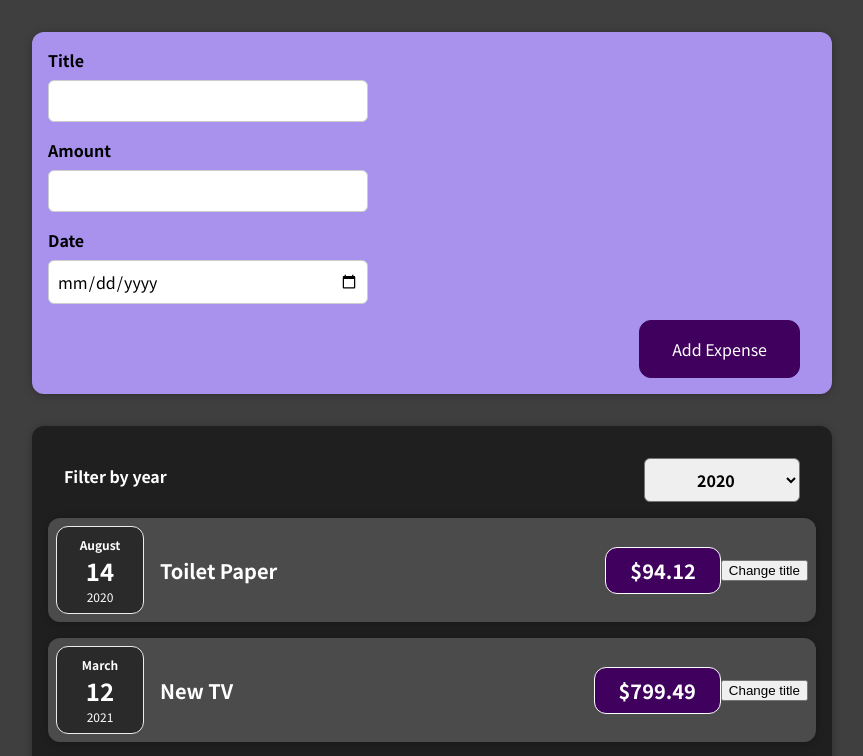
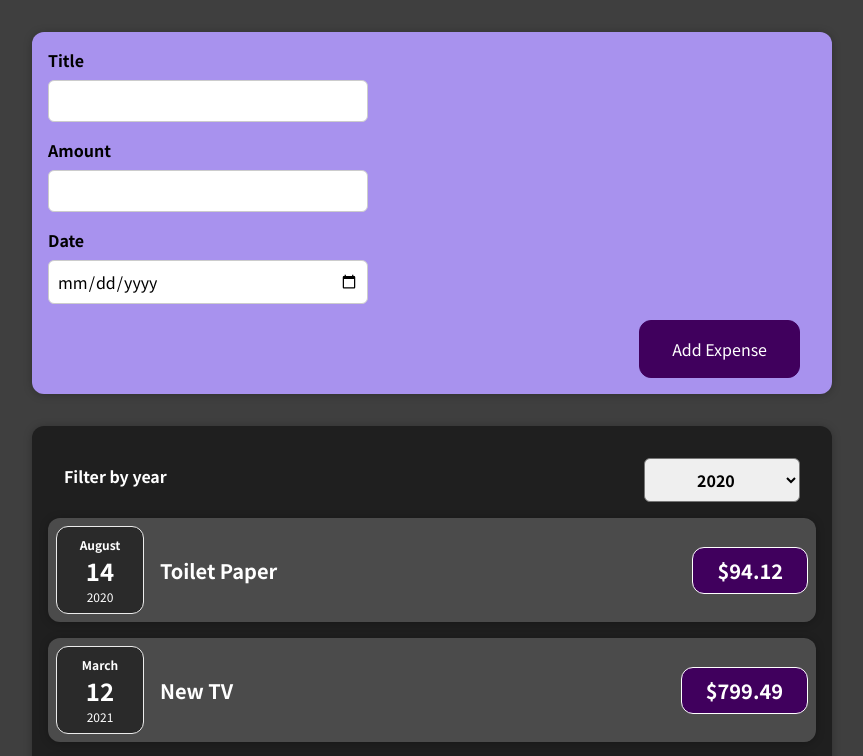
Before and after one commit to ITexpLee/React-Complete-Guide, a React (Create React App) app: page / in a window 1280 px wide. Shown: the top 756 px of the page, without its empty margins (208-1071 px from the left). Built offline with nearby package versions, Linux system fonts and the light colour scheme.

Commit message:
did some tiny changes

```diff
--- a/src/components/Expenses/ExpenseItem.jsx
+++ b/src/components/Expenses/ExpenseItem.jsx
@@ -1,5 +1,5 @@
 //Importing components (childrens)
-import React, { useState } from "react";
+import React from "react";
 import ExpenseDate from "./ExpenseDate";
 import Card from "../UI/Card";
 
@@ -11,23 +11,17 @@
 const ExpenseItem = (props) => {
   // Using useState hook from React library to create state changing variable
   //title = value in props title, setTitle is the function for changing title
-  const [title, setTitle] = useState(props.title);
-
   // Changing title with click handler
-  const clickHandler = () => {
-    setTitle("Updated!");
-  };
 
   return (
     <Card className="expense-item">
       {/* Elements or simply custom elements with nothing in between both tags can be written like this */}
       <ExpenseDate date={props.date} />
       <div className="expense-item__description">
-        <h2>{title}</h2>
+        <h2>{props.title}</h2>
         <p className="expense-item__price">${props.amount}</p>
       </div>
       {/* Creating Button tag to make it dynamic */}
-      <button onClick={clickHandler}>Change title</button>
     </Card>
   );
 };
```
